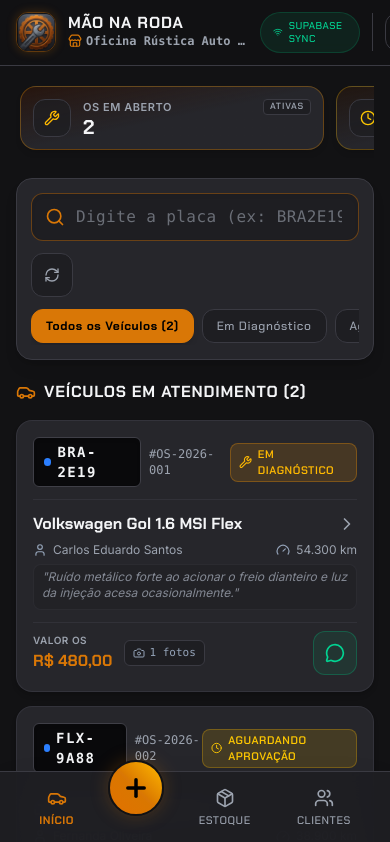
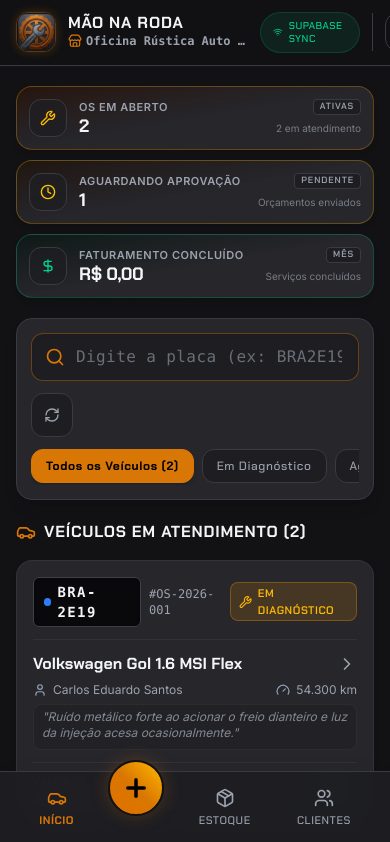
Before and after one commit to DI3G0Amador/mao_na_roda, a React (Vite) app: page /patio in a window 390 px wide. Shown: the top 842 px of the page. Built offline with nearby package versions, Linux system fonts and the light colour scheme; no server answers.

Commit message:
style(mobile): stack top stats cards vertically on mobile view

```diff
--- a/src/components/shared/HeroStatsSlider.tsx
+++ b/src/components/shared/HeroStatsSlider.tsx
@@ -1,7 +1,7 @@
 import React from 'react';
 import { DashboardStats } from '@/types';
 import { formatBRL } from '@/lib/utils';
-import { Wrench, Clock, DollarSign, Car } from 'lucide-react';
+import { Wrench, Clock, DollarSign } from 'lucide-react';
 
 interface HeroStatsSliderProps {
   stats: DashboardStats;
@@ -37,11 +37,12 @@ export const HeroStatsSlider: React.FC<HeroStatsSliderProps> = ({ stats }) => {
 
   return (
     <div className="w-full py-1">
-      <div className="flex md:grid md:grid-cols-3 gap-3 overflow-x-auto md:overflow-visible pb-2 md:pb-0 snap-x snap-mandatory scrollbar-none px-1">
+      {/* Grid stacked on Mobile (grid-cols-1) and 3-columns on PC (md:grid-cols-3) */}
+      <div className="grid grid-cols-1 md:grid-cols-3 gap-2.5 md:gap-3 w-full">
         {cards.map((card, idx) => (
           <div
             key={idx}
-            className={`min-w-[78vw] sm:min-w-[260px] md:min-w-0 snap-center rounded-2xl p-3 md:px-4 md:py-3 border bg-gradient-to-br ${card.gradient} shadow-md flex items-center justify-between gap-3 hover:border-primary/50 transition-all`}
+            className={`w-full rounded-2xl p-3 md:px-4 md:py-3 border bg-gradient-to-br ${card.gradient} shadow-md flex items-center justify-between gap-3 hover:border-primary/50 transition-all`}
           >
             <div className="flex items-center gap-3 flex-1 min-w-0">
               <div className="p-2.5 rounded-xl bg-surface/80 border border-border flex-none">
@@ -59,10 +60,10 @@ export const HeroStatsSlider: React.FC<HeroStatsSliderProps> = ({ stats }) => {
                 </div>
 
                 <div className="flex items-baseline justify-between gap-2 mt-0.5">
-                  <div className="text-xl md:text-2xl font-bold font-display text-text-main tracking-tight leading-none">
+                  <div className="text-lg md:text-2xl font-bold font-display text-text-main tracking-tight leading-none">
                     {card.value}
                   </div>
-                  <span className="text-[10px] text-text-muted/70 truncate hidden sm:inline">
+                  <span className="text-[10px] text-text-muted/70 truncate">
                     {card.subtitle}
                   </span>
                 </div>
```
